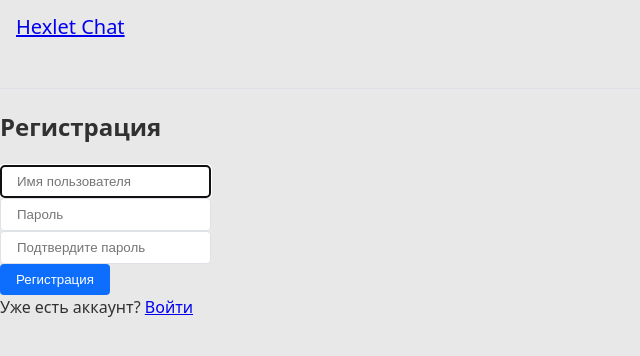
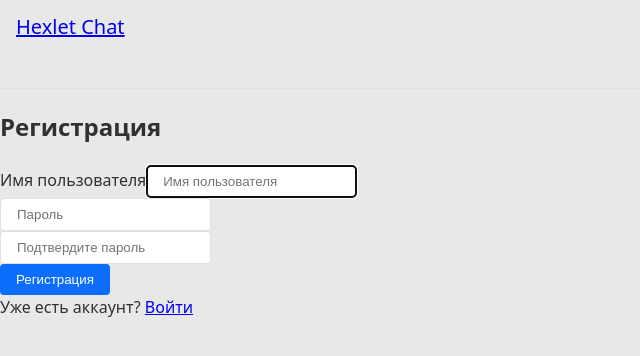
Before and after one commit to pinyaevv/fullstack-javascript-project-12, a React (Vite) app in the folder frontend/: page /signup in a window 1280 px wide. Shown: the top 356 px of the page, without its empty margins (0-640 px from the left). Built offline with nearby package versions, Linux system fonts and the light colour scheme; no server answers; what leo-profanity would draw is missing.

Commit message:
Fix 7. SignupPage username

```diff
--- a/frontend/src/pages/SignupPage.jsx
+++ b/frontend/src/pages/SignupPage.jsx
@@ -51,7 +51,8 @@ export const SignupPage = () => {
             {errors.general && <Alert variant="danger">{errors.general}</Alert>}
 
             <div className="mb-3">
-              <Field placeholder="Имя пользователя" name="username" type="text" className="form-control" autoFocus />
+              <label class="form-label" for="username">Имя пользователя</label>
+              <Field placeholder={t('form.username')} name="username" type="text" className="form-control" autoFocus />
               <ErrorMessage name="username" component="div" className="text-danger" />
             </div>
 
```
